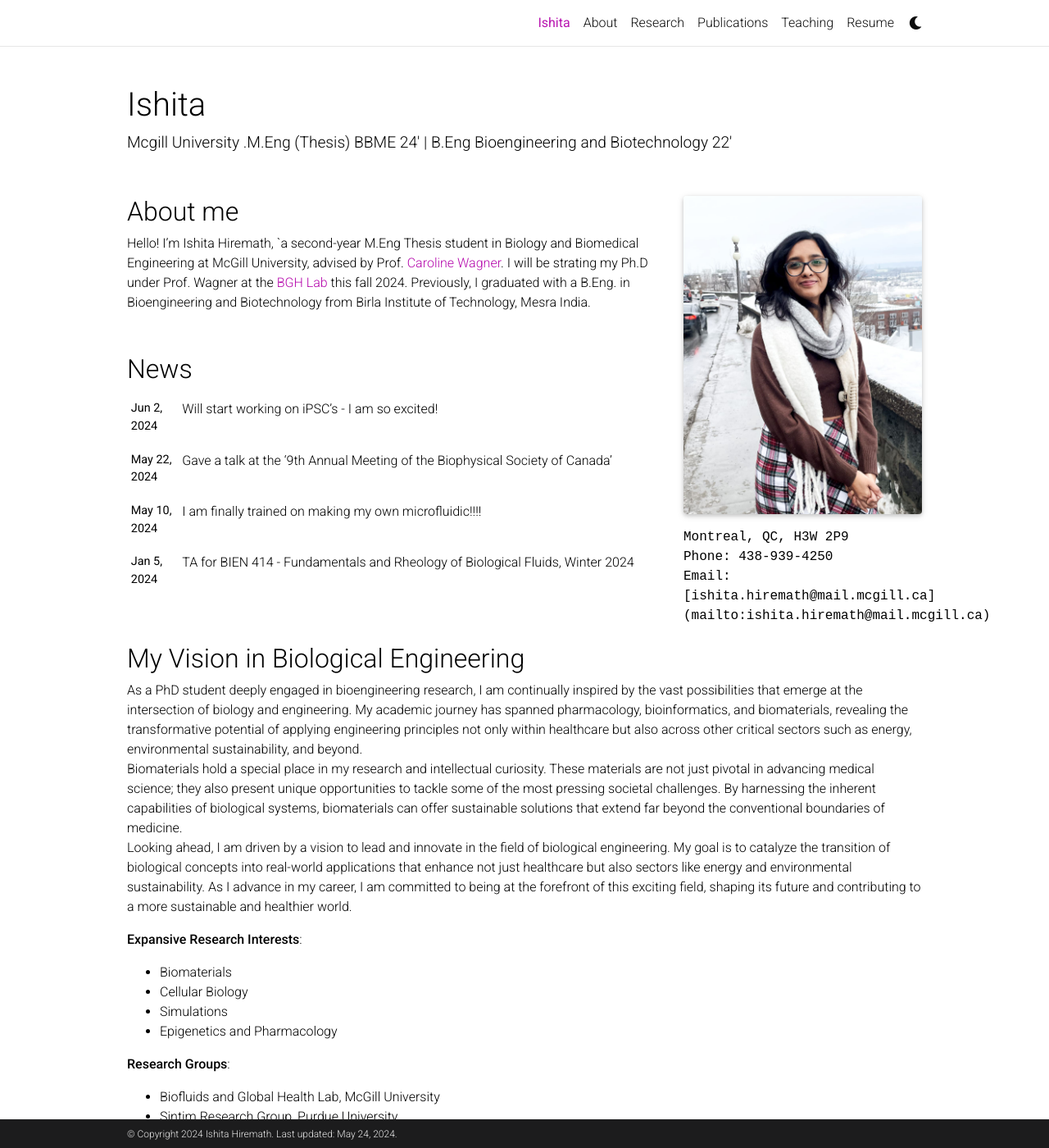
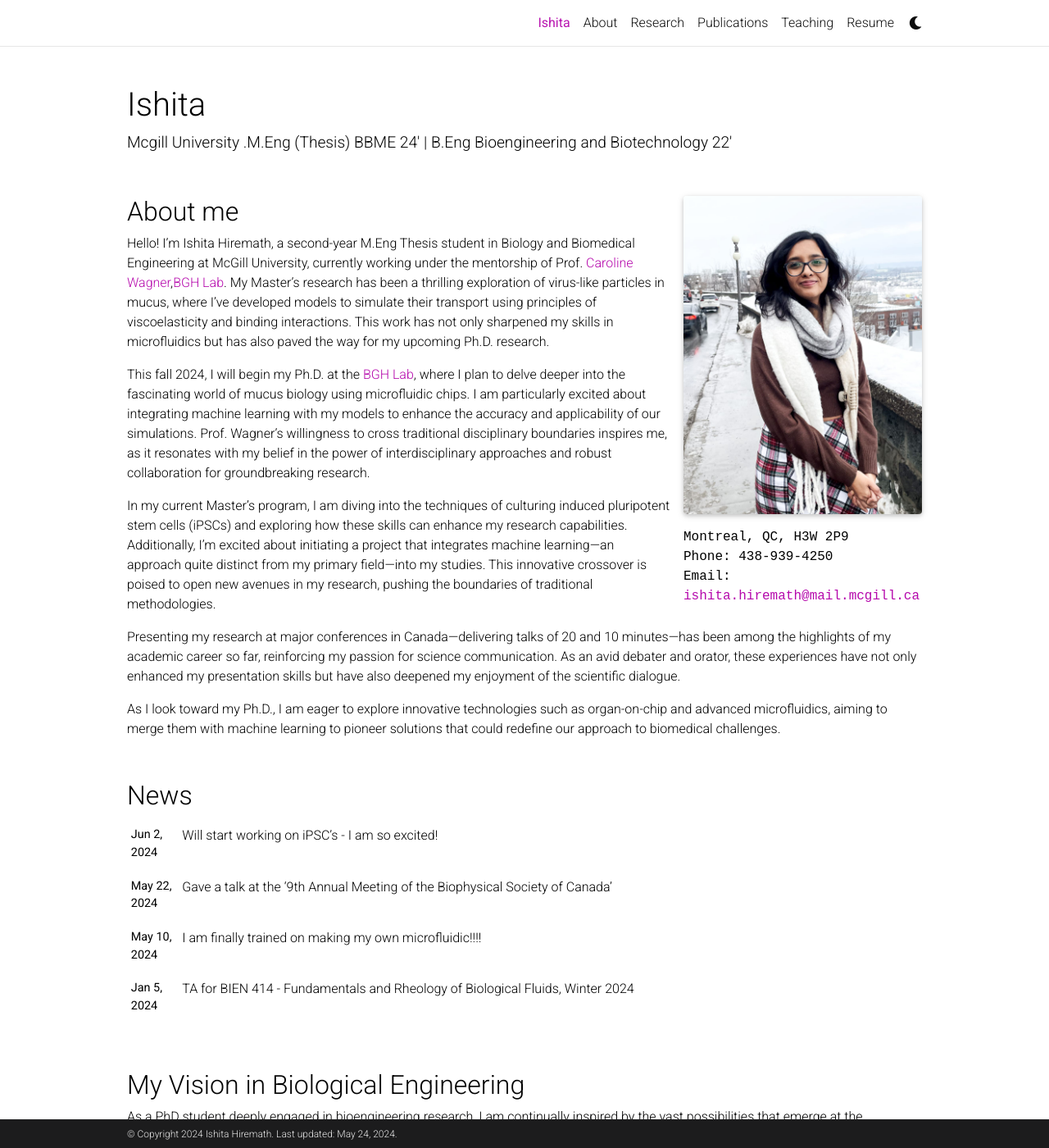
Before and after one commit to ishitahiremath/ishitahiremath.github.io, a Jekyll site: the page built from _pages/Ishita.md, in a window 1280 px wide and 1400 px high. Shown: the whole window at 82% size. Built offline with Jekyll 4.4.1, drawn with Linux system fonts in a browser that asks for light colours; a script that is not in the unit is left out; comment, search, counter and statistics services are not loaded.

Commit message:
changed about

```diff
--- a/_pages/Ishita.md
+++ b/_pages/Ishita.md
@@ -11,13 +11,22 @@ profile:
   address: >
     <p>Montreal, QC, H3W 2P9</p>
     <p>Phone: 438-939-4250</p>
-    <p>Email: [ishita.hiremath@mail.mcgill.ca](mailto:ishita.hiremath@mail.mcgill.ca)</p>
+    <p>Email: <a href="mailto:ishita.hiremath@mail.mcgill.ca">ishita.hiremath@mail.mcgill.ca</a></p>
+
 news: true  # includes a list of news items
 selected_papers: false # includes a list of papers marked as "selected={true}"
 social: true  # includes social icons at the bottom of the page
 ---
 <h2 style="margin-top: 50px;">About me</h2>
-Hello! I'm Ishita Hiremath, `a second-year M.Eng Thesis student in Biology and Biomedical Engineering at McGill University, advised by Prof. [Caroline Wagner](https://www.mcgill.ca/bbme/caroline-wagner). I will be strating my Ph.D under Prof. Wagner at the [BGH Lab](https://bgh.lab.mcgill.ca/) this fall 2024. Previously, I graduated with a B.Eng. in Bioengineering and Biotechnology from Birla Institute of Technology, Mesra India.
+Hello! I'm Ishita Hiremath, a second-year M.Eng Thesis student in Biology and Biomedical Engineering at McGill University, currently working under the mentorship of Prof. [Caroline Wagner](https://www.mcgill.ca/bbme/caroline-wagner),[BGH Lab](https://bgh.lab.mcgill.ca/). My Master’s research has been a thrilling exploration of virus-like particles in mucus, where I've developed models to simulate their transport using principles of viscoelasticity and binding interactions. This work has not only sharpened my skills in microfluidics but has also paved the way for my upcoming Ph.D. research.
+
+This fall 2024, I will begin my Ph.D. at the [BGH Lab](https://bgh.lab.mcgill.ca/), where I plan to delve deeper into the fascinating world of mucus biology using microfluidic chips. I am particularly excited about integrating machine learning with my models to enhance the accuracy and applicability of our simulations. Prof. Wagner's willingness to cross traditional disciplinary boundaries inspires me, as it resonates with my belief in the power of interdisciplinary approaches and robust collaboration for groundbreaking research.
+
+In my current Master's program, I am diving into the techniques of culturing induced pluripotent stem cells (iPSCs) and exploring how these skills can enhance my research capabilities. Additionally, I'm excited about initiating a project that integrates machine learning—an approach quite distinct from my primary field—into my studies. This innovative crossover is poised to open new avenues in my research, pushing the boundaries of traditional methodologies.
+
+Presenting my research at major conferences in Canada—delivering talks of 20 and 10 minutes—has been among the highlights of my academic career so far, reinforcing my passion for science communication. As an avid debater and orator, these experiences have not only enhanced my presentation skills but have also deepened my enjoyment of the scientific dialogue.
+
+As I look toward my Ph.D., I am eager to explore innovative technologies such as organ-on-chip and advanced microfluidics, aiming to merge them with machine learning to pioneer solutions that could redefine our approach to biomedical challenges.
 
 <!---🔍 **Actively Seeking Opportunities**:
 - **Summer Internship** as a Research Scientist, Machine Learning Engineer, or Quant Researcher in the US.
```
